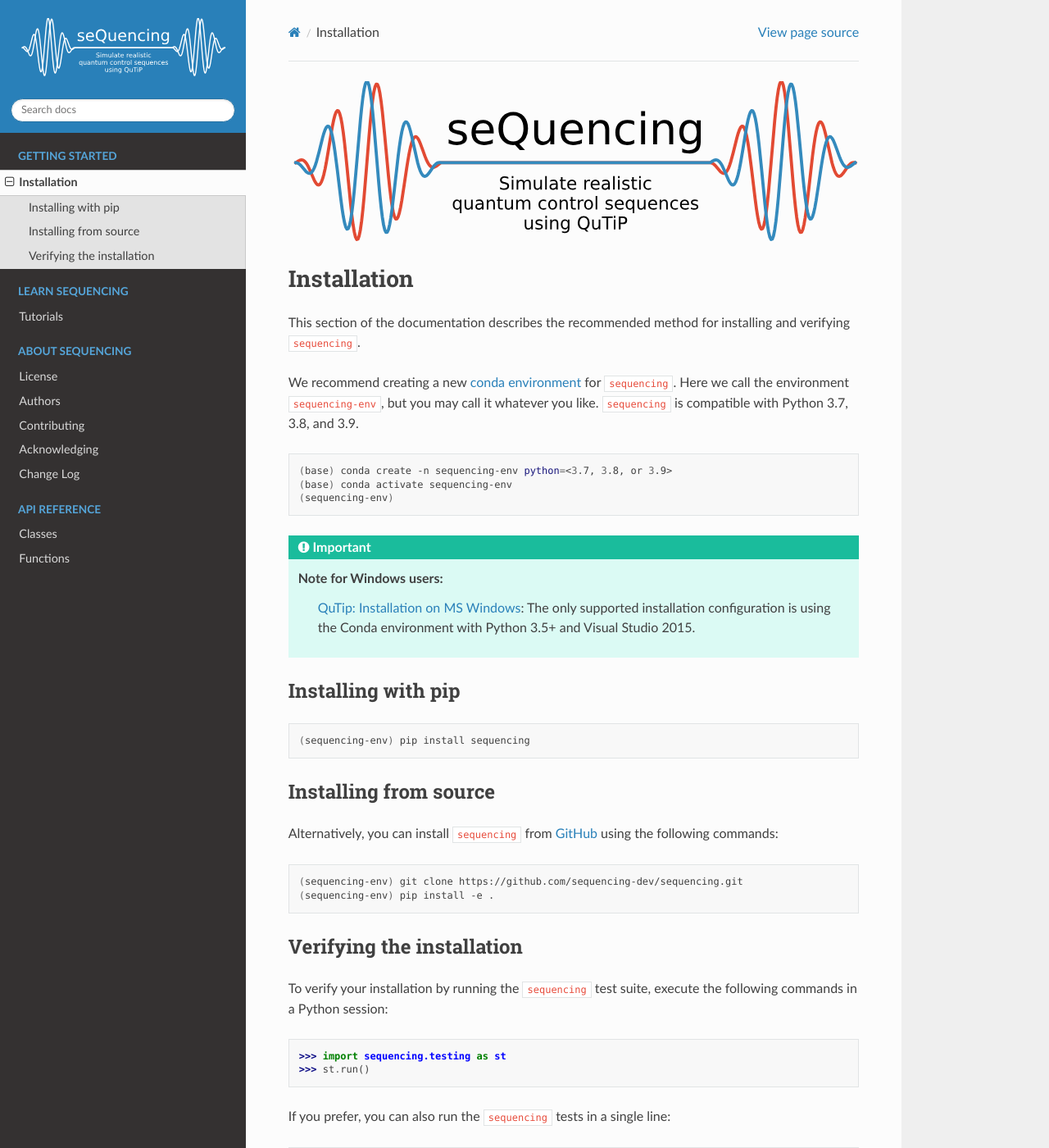
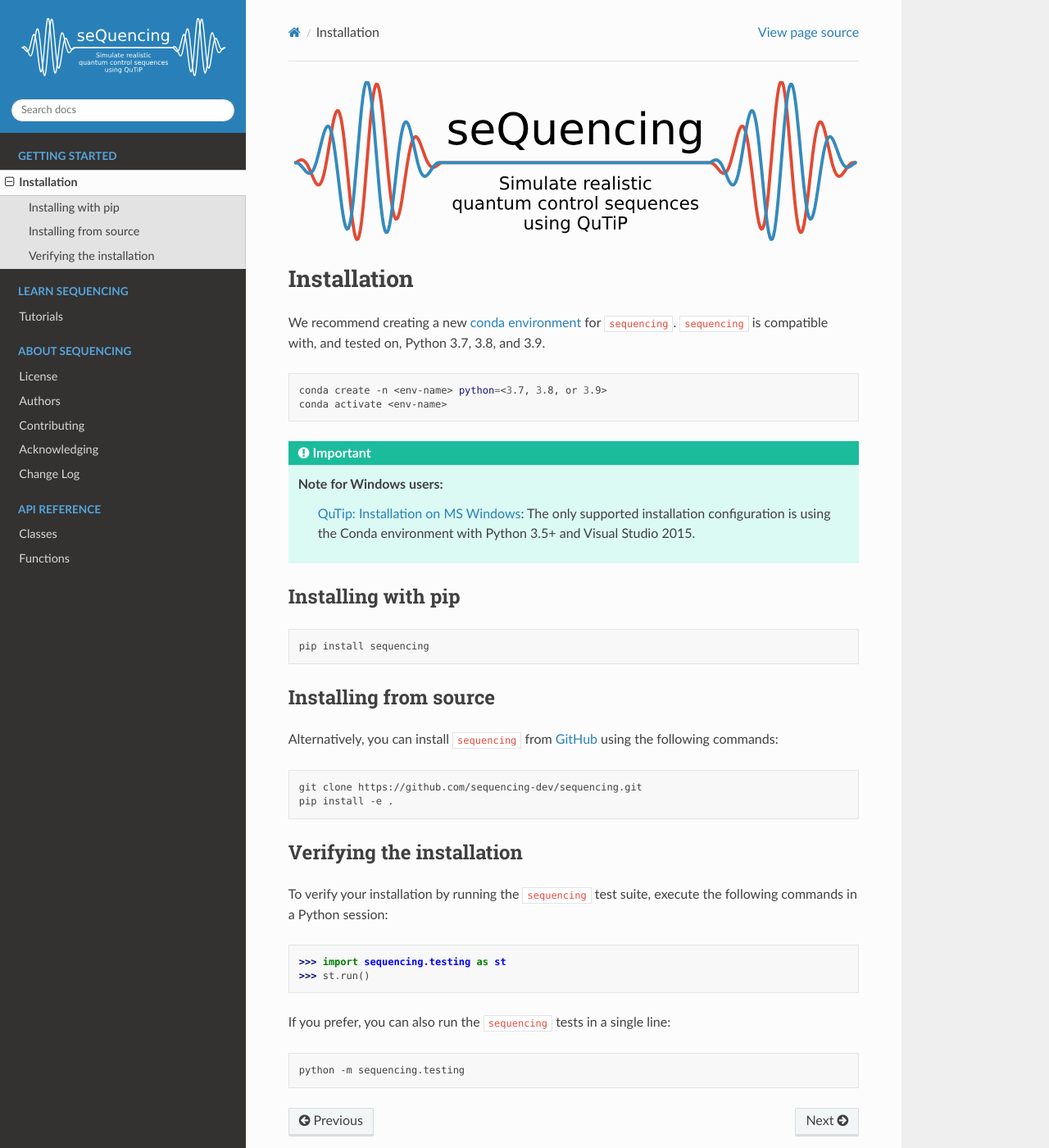
Before and after one commit to sequencing-dev/sequencing, a Sphinx documentation site: the page built from docs/source/installation.rst, in a window 1280 px wide and 1400 px high. Shown: the whole window at 82% size. Built offline with Sphinx 7.4.7 and the Read the Docs theme 2.0.0, drawn with Linux system fonts in a browser that asks for light colours; pages that are not in the unit, such as notebooks, are missing from menus.

Commit message:
Update installation instructions

```diff
--- a/docs/source/installation.rst
+++ b/docs/source/installation.rst
@@ -7,18 +7,14 @@
 Installation
 ************
 
-This section of the documentation describes the recommended method for installing and verifying ``sequencing``.
-
 We recommend creating a new
 `conda environment <https://docs.conda.io/projects/conda/en/latest/user-guide/tasks/manage-environments.html>`_
-for ``sequencing``. Here we call the environment ``sequencing-env``, but you may
-call it whatever you like. ``sequencing`` is compatible with Python 3.7, 3.8, and 3.9.
+for ``sequencing``. ``sequencing`` is compatible with, and tested on, Python 3.7, 3.8, and 3.9.
 
 .. code-block:: bash
 
-    (base) conda create -n sequencing-env python=<3.7, 3.8, or 3.9>
-    (base) conda activate sequencing-env
-    (sequencing-env)
+    conda create -n <env-name> python=<3.7, 3.8, or 3.9>
+    conda activate <env-name>
 
 .. important::
 
@@ -31,7 +27,7 @@
 
 .. code-block:: bash
 
-    (sequencing-env) pip install sequencing
+    pip install sequencing
 
 
 Installing from source
@@ -42,8 +38,8 @@
 
 .. code-block:: bash
 
-    (sequencing-env) git clone https://github.com/sequencing-dev/sequencing.git
-    (sequencing-env) pip install -e .
+    git clone https://github.com/sequencing-dev/sequencing.git
+    pip install -e .
 
 Verifying the installation
 ==========================
@@ -60,4 +56,4 @@
 
 .. code-block:: bash
 
-    (sequencing-env) python -m sequencing.testing
+    python -m sequencing.testing
```
Also changed, not shown: README.md (+5 -1 lines).
